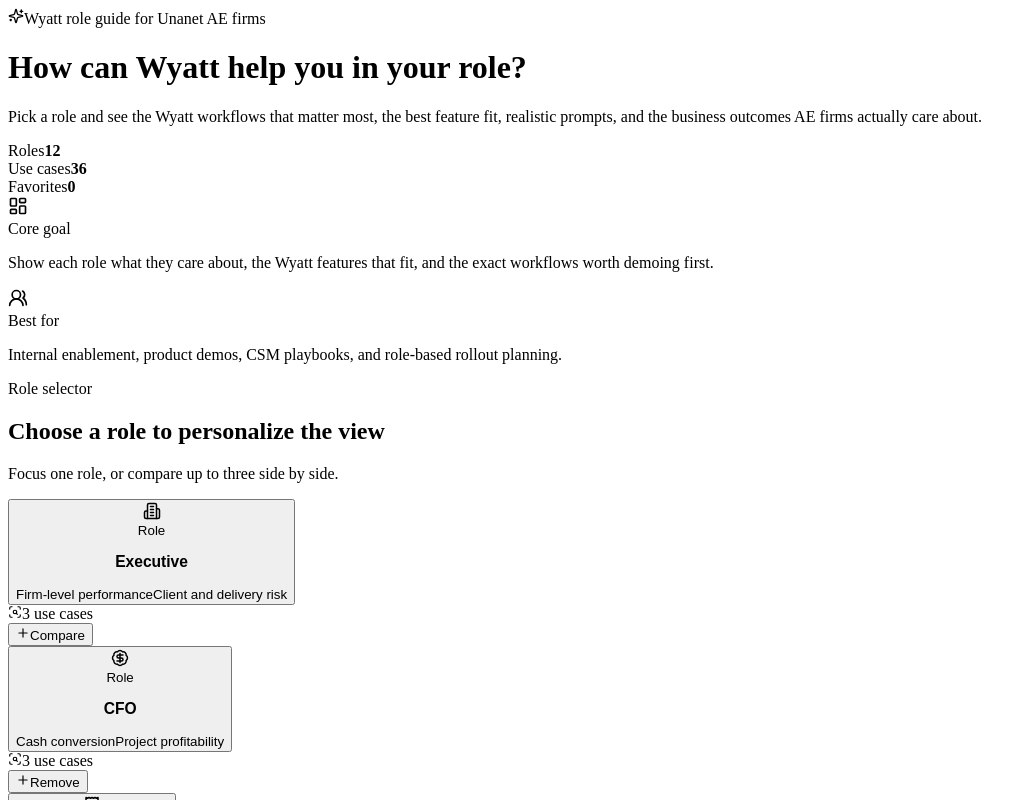
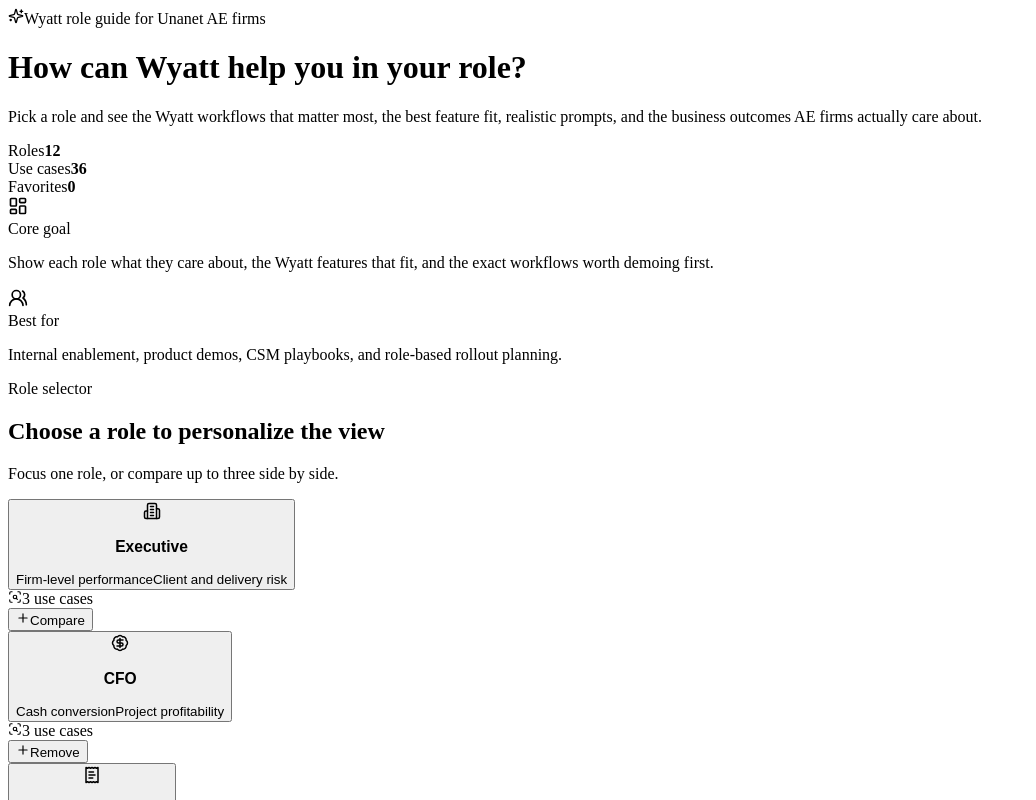
Before and after one commit to rcruice1419/wyattroleguide, a React (Vite) app: page / in a window 1280 px wide. Shown: the top 800 px of the page, without its empty margins (0-1036 px from the left). Built offline with nearby package versions, Linux system fonts and the light colour scheme; the HTML template or start-up script is replaced by a standard one.

Commit message:
Update UI

```diff
--- a/src/components/RoleCard.tsx
+++ b/src/components/RoleCard.tsx
@@ -39,7 +39,6 @@
               <Icon size={18} />
             </div>
             <div className="role-card__meta">
-              <div className="role-card__eyebrow">Role</div>
               <h3>{role.shortTitle}</h3>
             </div>
           </div>
```
